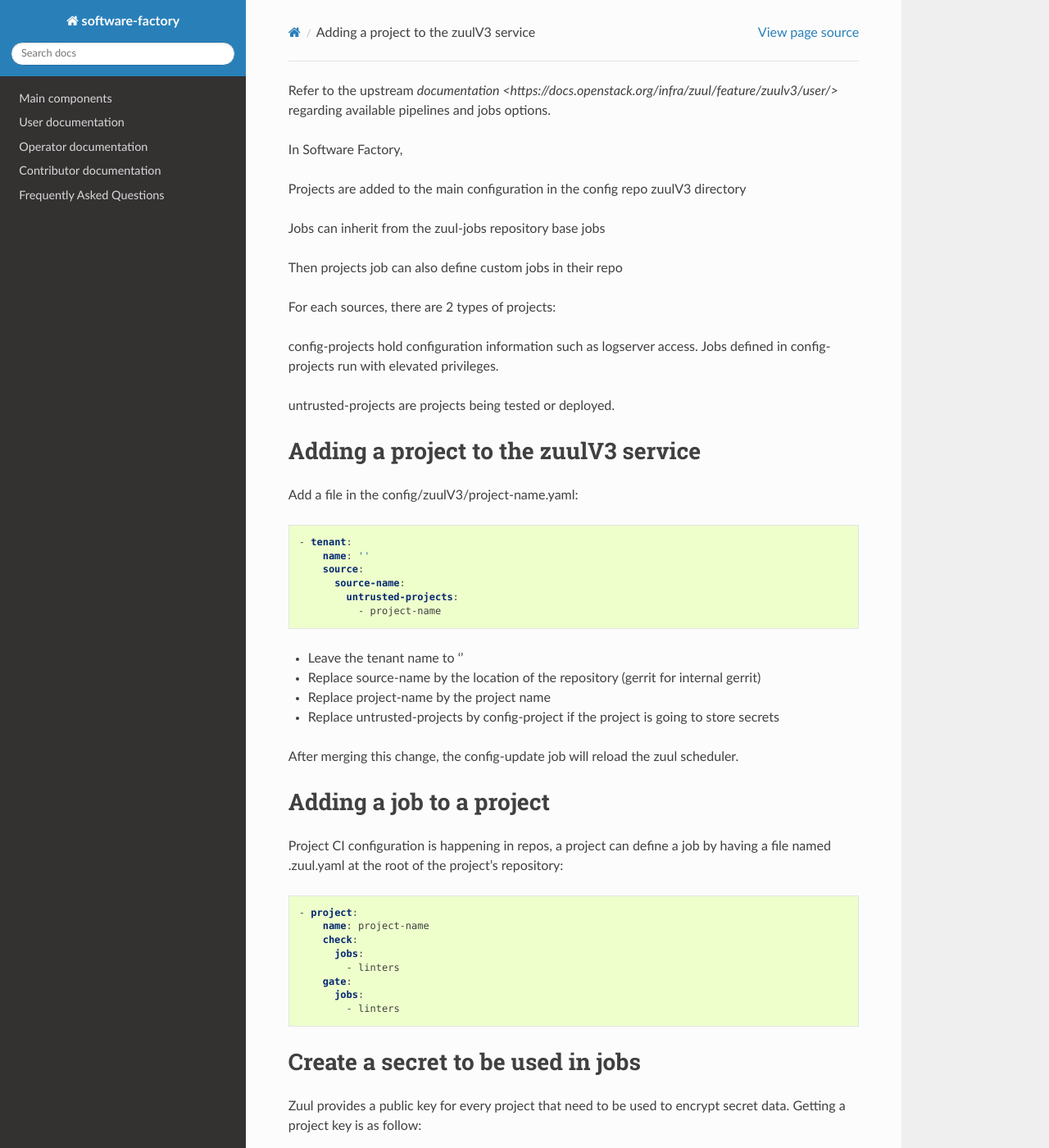
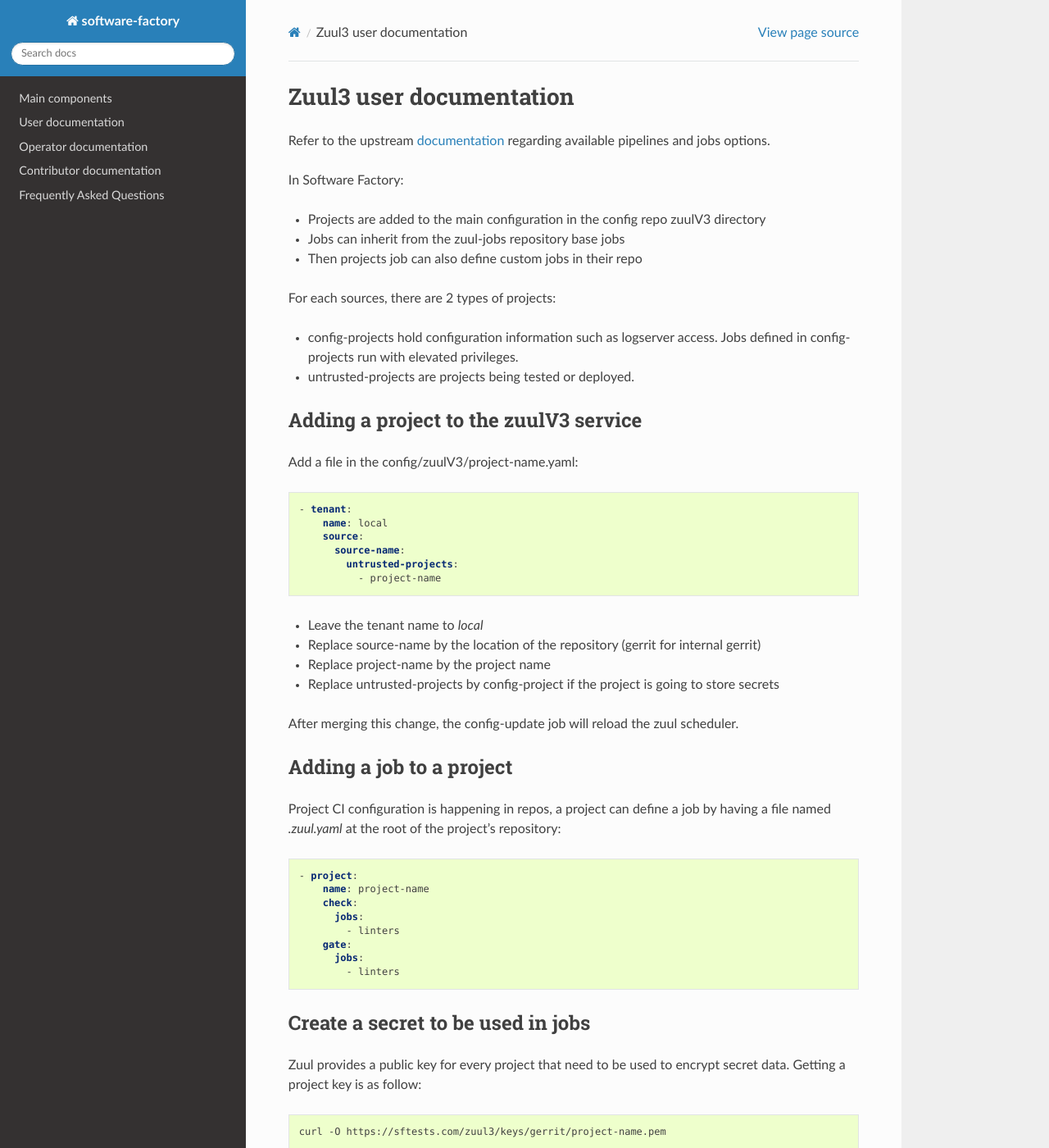
Before and after one commit to softwarefactory-project/sf-docs, a Sphinx documentation site: the page built from docs/user/zuul3_user.rst, in a window 1280 px wide and 1400 px high. Shown: the whole window at 82% size. Built offline with Sphinx 7.4.7 and the Read the Docs theme 2.0.0, drawn with Linux system fonts in a browser that asks for light colours; some of the changed text lies outside the part shown.

Commit message:
doc/zuulv3: fix layout issues and default sample to 'local'
TG-542

Change-Id: Ie6450f5494730b3723036af5077a48455c64f357

```diff
--- a/docs/user/zuul3_user.rst
+++ b/docs/user/zuul3_user.rst
@@ -1,9 +1,13 @@
 .. _zuul3-user:
 
-Refer to the upstream `documentation <https://docs.openstack.org/infra/zuul/feature/zuulv3/user/>`
-regarding available pipelines and jobs options.
+Zuul3 user documentation
+========================
 
-In Software Factory,
+Refer to the upstream documentation_ regarding available pipelines and jobs options.
+
+.. _documentation: https://docs.openstack.org/infra/zuul/feature/zuulv3/user/
+
+In Software Factory:
 
 * Projects are added to the main configuration in the config repo zuulV3 directory
 * Jobs can inherit from the zuul-jobs repository base jobs
@@ -24,14 +28,14 @@
 .. code-block:: yaml
 
   - tenant:
-      name: ''
+      name: local
       source:
         source-name:
           untrusted-projects:
             - project-name
 
 
-* Leave the tenant name to ''
+* Leave the tenant name to *local*
 * Replace source-name by the location of the repository (gerrit for internal gerrit)
 * Replace project-name by the project name
 * Replace untrusted-projects by config-project if the project is going to store secrets
@@ -43,7 +47,7 @@
 -------------------------
 
 Project CI configuration is happening in repos, a project can define a job by
-having a file named .zuul.yaml at the root of the project's repository:
+having a file named *.zuul.yaml* at the root of the project's repository:
 
 .. code-block:: yaml
 
```
Also changed, not shown: other parts of docs/user/zuul3_user.rst (+3 -2 lines), docs/operator/zuul3_operator.rst (+7 -5 lines).
